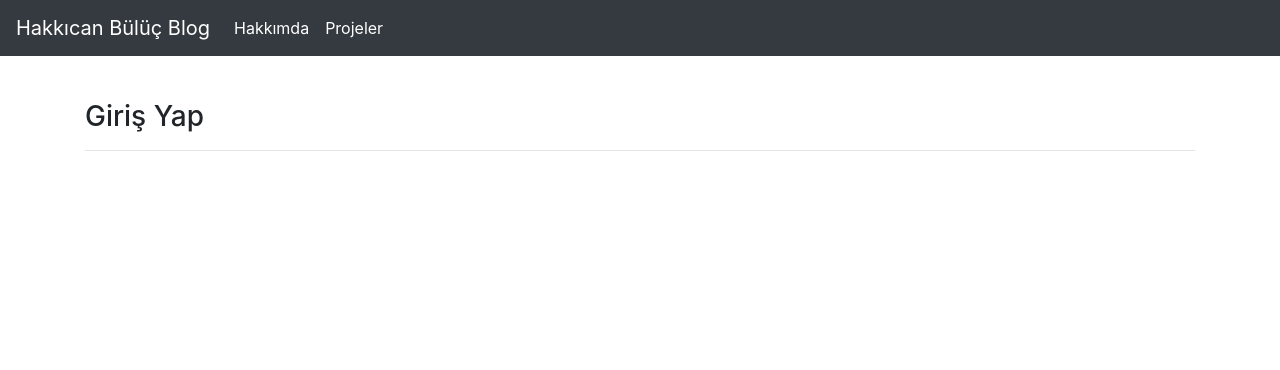
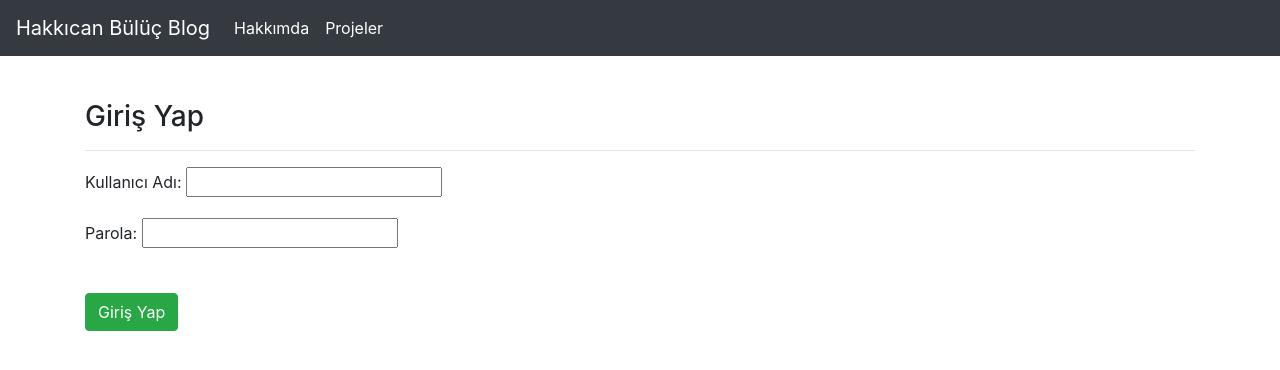
Before and after one commit to MrBuluc/hakkicanbulucblog_django, a Django app: page /user/login/ in a window 1280 px wide. Shown: the top 370 px of the page. Run offline with Django 3.2, Linux system fonts and the light colour scheme; some libraries are stand-ins or nearby versions.

Commit message:
created login page

```diff
--- a/templates/login.html
+++ b/templates/login.html
@@ -1,6 +1,12 @@
 {% extends "layout.html" %}
 
 {% block body %}
-  <h3>Giriş Yap</h3>
-  <hr>
-{% endblock body %}<h3>Giriş Yap</h3>
+<h3>Giriş Yap</h3>
+<hr>
+<form method="post">
+    {% csrf_token %}
+    {{form.as_p}}
+    <br>
+    <button type="submit" class="btn btn-success">Giriş Yap</button>
+</form>
+{% endblock body %}
--- a/user/forms.py
+++ b/user/forms.py
@@ -1,4 +1,9 @@
 from django import forms
+
+
+class LoginForm(forms.Form):
+    username = forms.CharField(label="Kullanıcı Adı")
+    password = forms.CharField(label="Parola", widget=forms.PasswordInput)
 
 
 class RegisterForm(forms.Form):
--- a/user/views.py
+++ b/user/views.py
@@ -1,7 +1,7 @@
 from django.shortcuts import render, redirect
-from .forms import RegisterForm
+from .forms import RegisterForm, LoginForm
 from django.contrib.auth.models import User
-from django.contrib.auth import login
+from django.contrib.auth import login, authenticate
 from django.contrib import messages
 # Create your views here.
 
@@ -28,7 +28,25 @@ def register(request):
 
 
 def loginUser(request):
-    return render(request=request, template_name="login.html")
+    form = LoginForm(data=request.POST or None)
+    context = {
+        "form": form
+    }
+
+    if form.is_valid():
+        username = form.cleaned_data.get("username")
+        password = form.cleaned_data.get("password")
+
+        user = authenticate(username=username, password=password)
+
+        if user is None:
+            messages.info(request=request,
+                          message="Kullanıcı Adı veya Parola Hatalı")
+            return render(request=request, template_name="login.html", context=context)
+        messages.success(request=request, message="Başarıyla Giriş Yaptınız")
+        login(request=request, user=user)
+        return redirect(to="index")
+    return render(request=request, template_name="login.html", context=context)
 
 
 def logoutUser(request):
```
Also changed, not shown: db.sqlite3.
